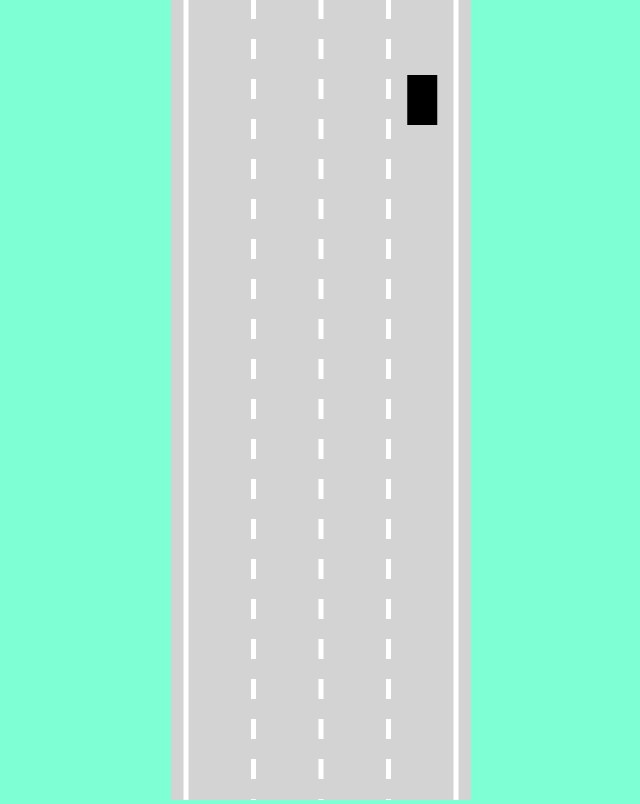
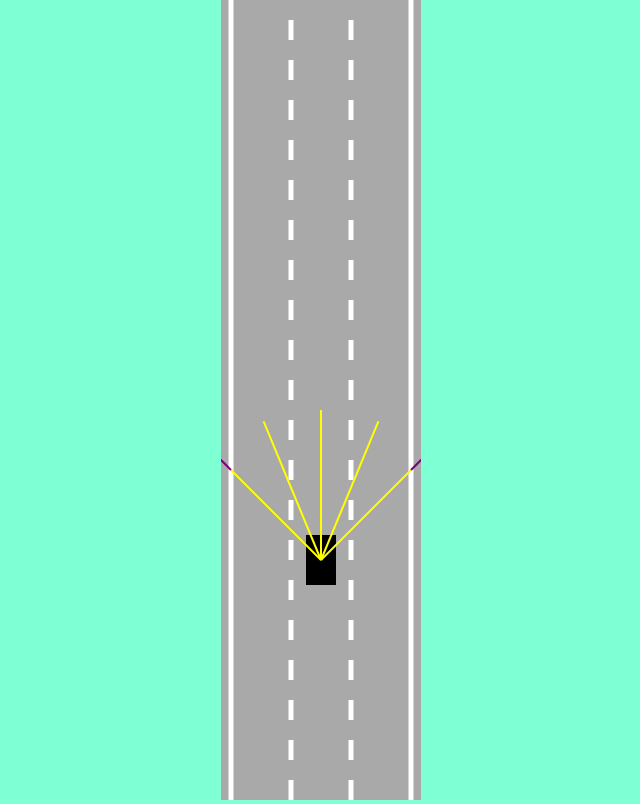
Before and after one commit to DalaviMoreshwar/self-driving-car-javascript-tutorial, a plain HTML site: page index.html in a window 1280 px wide. Shown: the whole page, without its empty margins (319-959 px from the left). Drawn offline with Linux system fonts and the light colour scheme.

Commit message:
added sensor

```diff
--- a/app.js
+++ b/app.js
@@ -1,20 +1,25 @@
 const canvas = document.getElementById("simulationCanvas");
-canvas.width = 300;
+canvas.width = 200;
 
 // draw the car on the canvas, by having driving context
 const ctx = canvas.getContext("2d");
 
 const road = new Road(canvas.width/2, canvas.width * 0.9);
-const car = new Car(road.getLaneCenter(3), 100, 30, 50);
+const car = new Car(road.getLaneCenter(1), 100, 30, 50);
 
 animate();
 
 function animate(){
-  car.update();
+  car.update(road.borders);
 
   canvas.height = window.innerHeight;
 
+  ctx.save();
+  ctx.translate(0, -car.y + canvas.height * 0.7);
+
   road.draw(ctx);
   car.draw(ctx);
+
+  ctx.restore();
   requestAnimationFrame(animate);
 }
--- a/car.js
+++ b/car.js
@@ -11,11 +11,13 @@ class Car {
     this.friction = 0.05;
     this.angle = 0;
 
+    this.sensor = new Sensor(this);
     this.controls = new Controls();
   }
 
-  update(){
+  update(roadBorders){
     this.#move();
+    this.sensor.update(roadBorders);
   }
 
   #move() {
@@ -53,5 +55,7 @@ class Car {
     );
     ctx.fill();
     ctx.restore();
+
+    this.sensor.draw(ctx);
   }
 }
--- a/index.html
+++ b/index.html
@@ -9,6 +9,7 @@
 </head>
 <body>
   <canvas id="simulationCanvas"></canvas>
+  <script src="sensor.js"></script>
   <script src="utils.js"></script>
   <script src="road.js"></script>
   <script src="controls.js"></script>
--- a/road.js
+++ b/road.js
@@ -1,5 +1,5 @@
 class Road {
-  constructor(x, width, laneCount = 4) {
+  constructor(x, width, laneCount = 3) {
     this.x = x;
     this.width = width;
     this.laneCount = laneCount;
@@ -7,24 +7,28 @@ class Road {
     this.left = x - width / 2;
     this.right = x + width / 2;
 
-    const infinity = 100000000;
+    const infinity = 1000000;
 
     this.top = -infinity;
     this.bottom = infinity;
 
     const topLeft = { x: this.left, y: this.top };
-    const topRight = {x:this.right, y: this.top};
-    const bottomLeft = {x:this.left, y: this.bottom};
+    const topRight = { x: this.right, y: this.top };
+    const bottomLeft = { x: this.left, y: this.bottom };
     const bottomRight = { x: this.right, y: this.bottom };
     this.borders = [
       [topLeft, bottomLeft],
-      [topRight, bottomRight]
-    ]
+      [topRight, bottomRight],
+    ];
   }
 
-  getLaneCenter(laneIndex){
-    const laneWidth = this.width /this.laneCount;
-    return this.left+ laneWidth/2 + Math.min(laneIndex, this.laneCount - 1) * laneWidth;
+  getLaneCenter(laneIndex) {
+    const laneWidth = this.width / this.laneCount;
+    return (
+      this.left +
+      laneWidth / 2 +
+      Math.min(laneIndex, this.laneCount - 1) * laneWidth
+    );
   }
 
   draw(ctx) {
@@ -33,9 +37,7 @@ class Road {
 
     for (let i = 1; i <= this.laneCount - 1; i++) {
       const x = linearInterpolation(this.left, this.right, i / this.laneCount);
-
       ctx.setLineDash([20, 20]);
-
       ctx.beginPath();
       ctx.moveTo(x, this.top);
       ctx.lineTo(x, this.bottom);
@@ -43,7 +45,7 @@ class Road {
     }
 
     ctx.setLineDash([]);
-    this.borders.forEach(border=>{
+    this.borders.forEach((border) => {
       ctx.beginPath();
       ctx.moveTo(border[0].x, border[0].y);
       ctx.lineTo(border[1].x, border[1].y);
--- /dev/null
+++ b/sensor.js
@@ -0,0 +1,105 @@
+class Sensor {
+  constructor(car) {
+    this.car = car;
+    this.rayCount = 5;
+    this.rayLength = 150;
+    this.raySpread = Math.PI / 2;
+
+    this.rays = [];
+    this.readings = [];
+  }
+
+  update(roadBorders) {
+    this.#castRays();
+    this.readings = [];
+    for (let i = 0; i < this.rays.length; i++) {
+      this.readings.push(
+        this.#getReading(this.rays[i], roadBorders)
+      )
+    }
+  }
+
+  #getReading(rays, roadBorders){
+    let touches = [];
+    for (let i = 0; i < roadBorders.length; i++) {
+      const touch = getIntersection(
+        rays[0],
+        rays[1],
+        roadBorders[i][0],
+        roadBorders[i][1]
+      );
+
+      if (touch) {
+        touches.push(touch);
+      }
+    }
+
+    if (touches.length === 0) {
+      return null;
+    } else{
+      const offsets = touches.map(e=>e.offset);
+      const minOffsets = Math.min(...offsets);
+      return touches.find(e=>e.offset == minOffsets);
+    }
+  }
+
+  #castRays(){
+    this.rays = [];
+
+    for (let index = 0; index < this.rayCount; index++) {
+      const rayAngle = linearInterpolation(
+        this.raySpread / 2,
+        -this.raySpread / 2,
+        index / (this.rayCount - 1)
+      ) + this.car.angle;
+
+      const start = {
+        x: this.car.x,
+        y: this.car.y
+      }
+
+      const end = {
+        x: this.car.x - Math.sin(rayAngle) * this.rayLength,
+        y: this.car.y - Math.cos(rayAngle) * this.rayLength,
+      }
+
+      this.rays.push([start, end]);
+    }
+  }
+
+  draw(ctx) {
+    for (let i = 0; i < this.rayCount; i++) {
+      let end = this.rays[i][1];
+      if(this.readings[i]){
+        end = this.readings[i];
+      }
+
+      ctx.beginPath();
+      ctx.lineWidth = 2;
+      ctx.strokeStyle = "yellow";
+      ctx.moveTo(
+        this.rays[i][0].x,
+        this.rays[i][0].y
+      );
+      ctx.lineTo(
+        end.x,
+        end.y
+        );
+        ctx.stroke();
+
+      ctx.beginPath();
+      ctx.lineWidth = 2;
+      ctx.strokeStyle = "purple";
+      ctx.moveTo(
+        this.rays[i][1].x,
+        this.rays[i][1].y
+      );
+      ctx.lineTo(
+        end.x,
+        end.y
+      );
+
+      ctx.stroke();
+    }
+  }
+}
--- a/style.css
+++ b/style.css
@@ -6,5 +6,5 @@ body{
 }
 
 #simulationCanvas {
-  background-color: lightgrey;
+  background-color: darkgrey;
 }
--- a/utils.js
+++ b/utils.js
@@ -1,3 +1,23 @@
 function linearInterpolation(A, B, t) {
   return A + (B - A) * t;
 }
+
+function getIntersection(A, B, C, D) {
+  const tTop = (D.x - C.x) * (A.y - C.y) - (D.y - C.y) * (A.x - C.x);
+  const uTop = (C.y - A.y) * (A.x - B.x) - (C.x - A.x) * (A.y - B.y);
+  const bottom = (D.y - C.y) * (B.x - A.x) - (D.x - C.x) * (B.y - A.y);
+
+  if (bottom != 0) {
+    const t = tTop / bottom;
+    const u = uTop / bottom;
+    if (t >= 0 && t <= 1 && u >= 0 && u <= 1) {
+      return {
+        x: linearInterpolation(A.x, B.x, t),
+        y: linearInterpolation(A.y, B.y, t),
+        offset: t
+      }
+    }
+  }
+
+  return null;
+}
```
